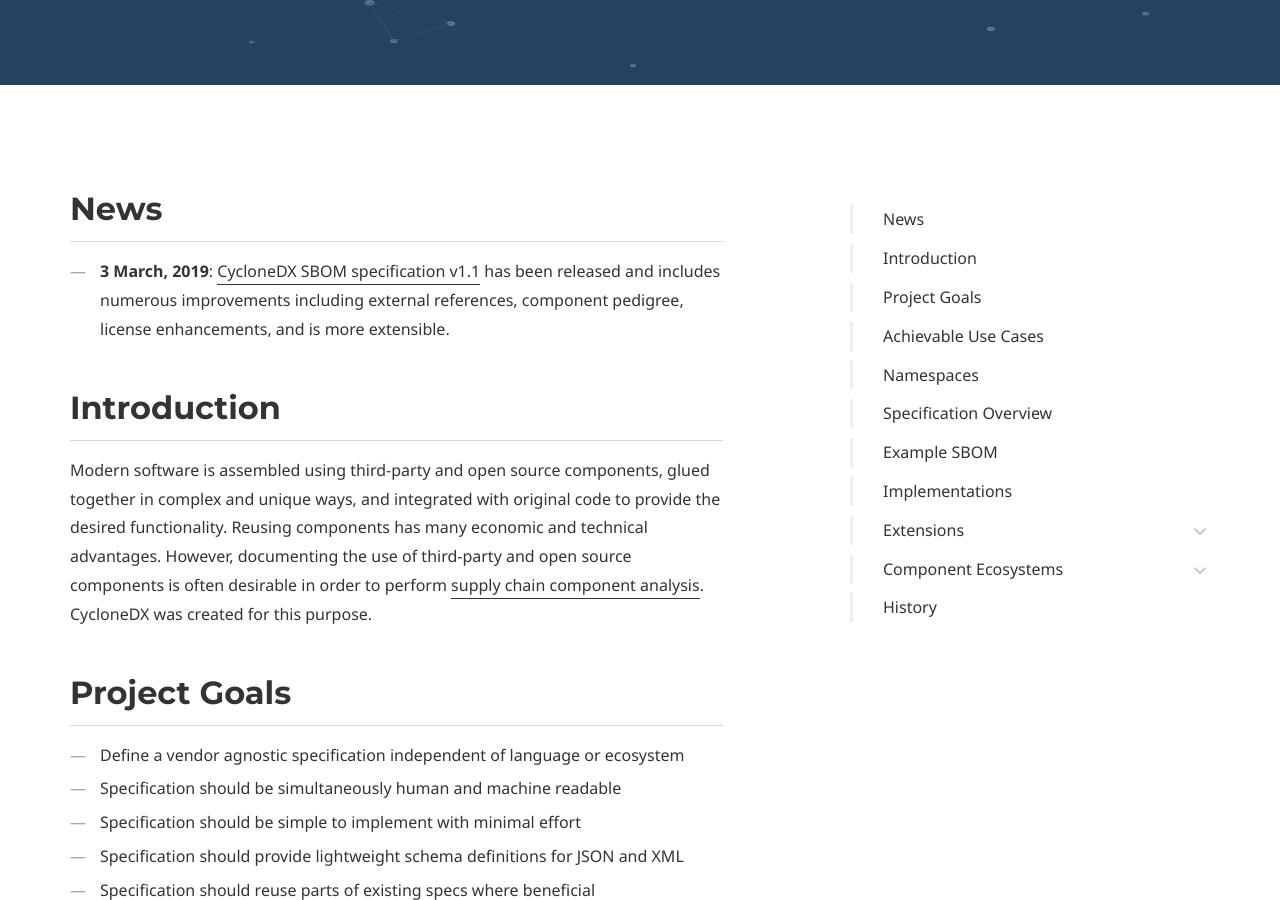
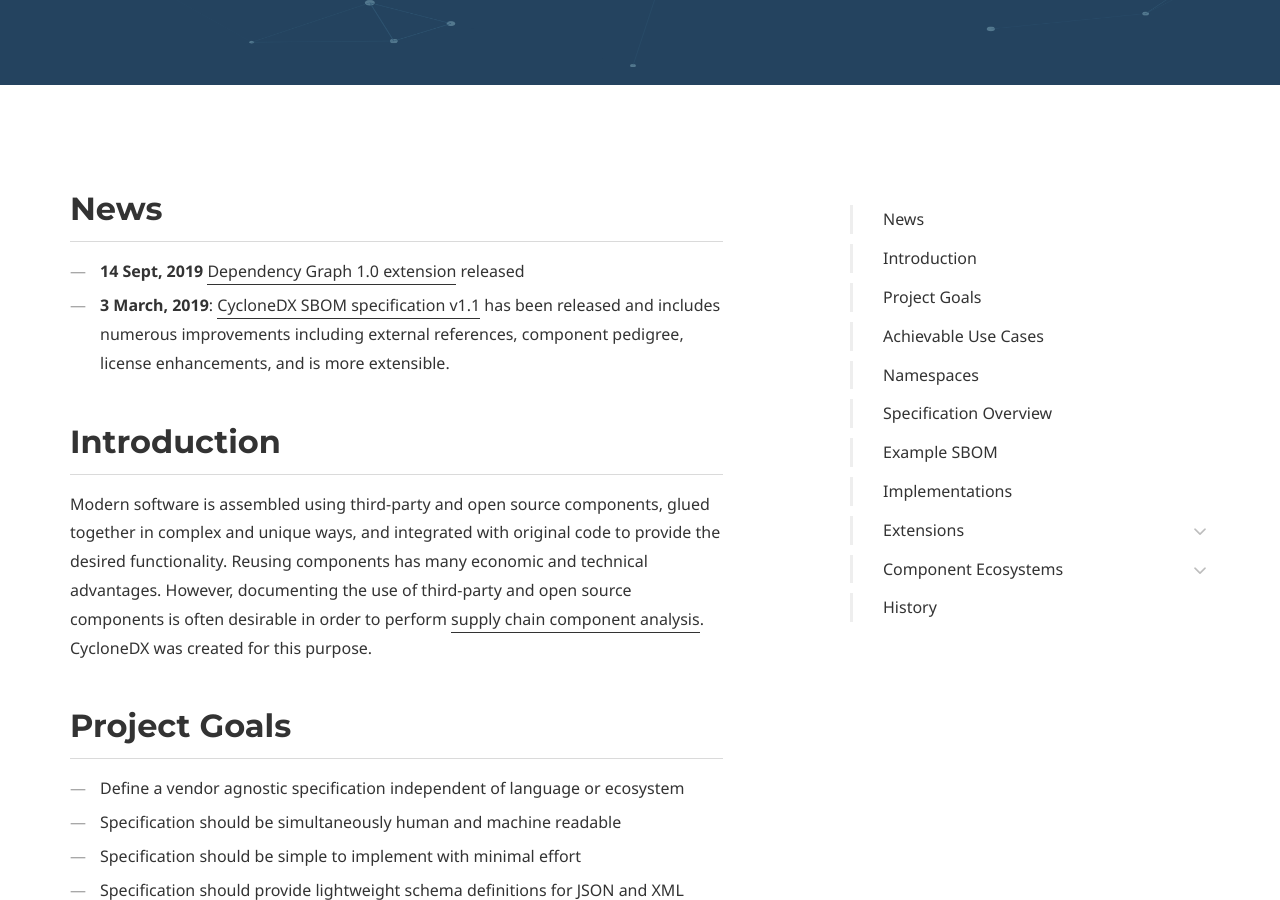
Before and after one commit to CycloneDX/cyclonedx.org, a Jekyll site: the page built from index.md, in a window 1280 px wide and 900 px high, scrolled down 416 px. Built offline with Jekyll 4.4.1, drawn with Linux system fonts in a browser that asks for light colours; some web fonts are replaced.

Commit message:
Added news item

```diff
--- a/index.md
+++ b/index.md
@@ -18,6 +18,7 @@ micro_nav: false
 ---
 
 ## News
+* **14 Sept, 2019** [Dependency Graph 1.0 extension](/ext/dependency-graph) released
 * **3 March, 2019**: [CycloneDX SBOM specification v1.1](https://cyclonedx.org/schema/bom-1.1.xsd) has been released and includes numerous improvements including external references, component pedigree, license enhancements, and is more extensible.
 
 ## Introduction
```
